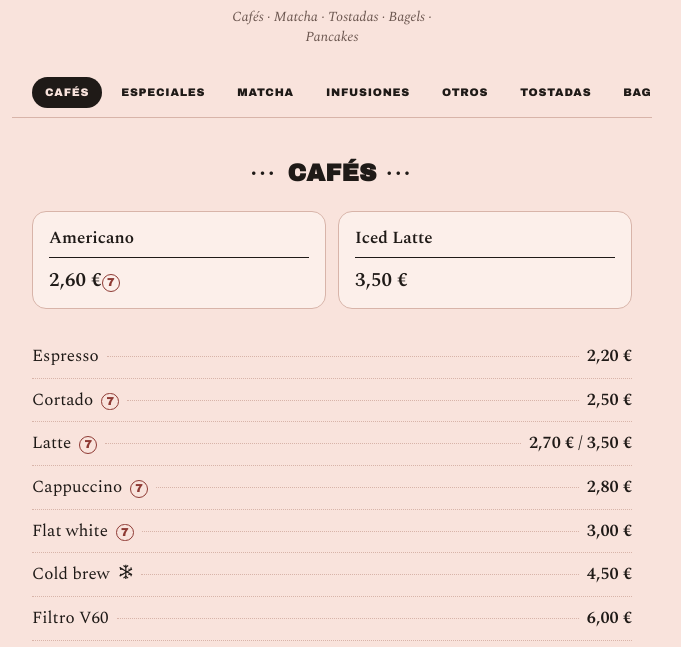
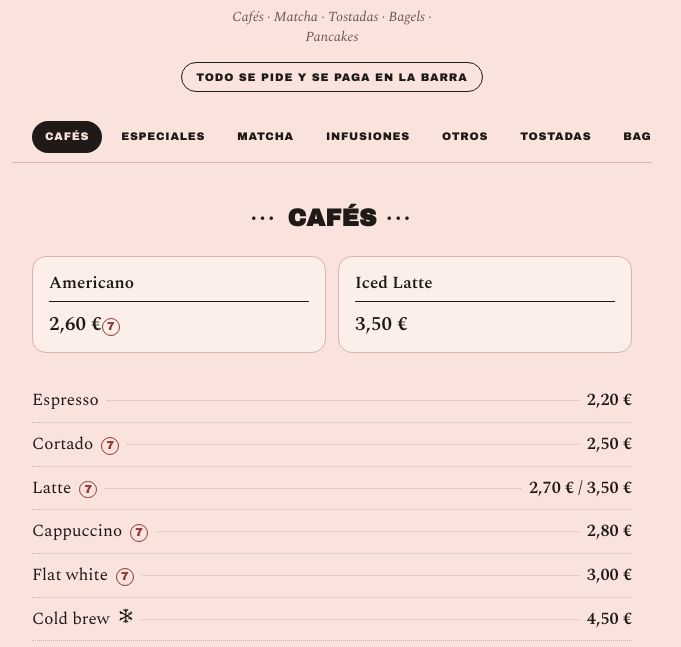
Before and after one commit to Oscarla0/molly-coffee-menu, a plain HTML site: page menu.html in a window 1280 px wide. Shown: the part 131-778 px from the top of the page, without its empty margins (308-989 px from the left). Drawn offline with nearby package versions, Linux system fonts and the light colour scheme.

Commit message:
Añade aviso: todo se pide y se paga en la barra
Co-Authored-By: Claude Opus 5.5 <noreply@anthropic.com>

```diff
--- a/menu.html
+++ b/menu.html
@@ -64,6 +64,15 @@ body{
   font-size:.87rem;
   font-style:italic;
   color:var(--ink-soft);
+}
+.masthead p.notice{
+  display:inline-block;
+  max-width:none;
+  margin:14px auto 0;padding:7px 14px;
+  font-family:var(--display);font-style:normal;text-transform:uppercase;
+  font-size:11px;letter-spacing:.08em;line-height:1.3;
+  color:var(--ink);
+  border:1px solid var(--ink);border-radius:999px;
 }
 
 /* ---------- navegación ---------- */
@@ -290,6 +299,7 @@ footer .flank{
     <h1>Molly Coffee</h1>
     <div class="flank" aria-hidden="true">• • •</div>
     <p>Cafés · Matcha · Tostadas · Bagels · Pancakes</p>
+    <p class="notice">Todo se pide y se paga en la barra</p>
   </header>
 
   <nav aria-label="Secciones del menú">
```
Also changed, not shown: index.html (+8 -0 lines).
